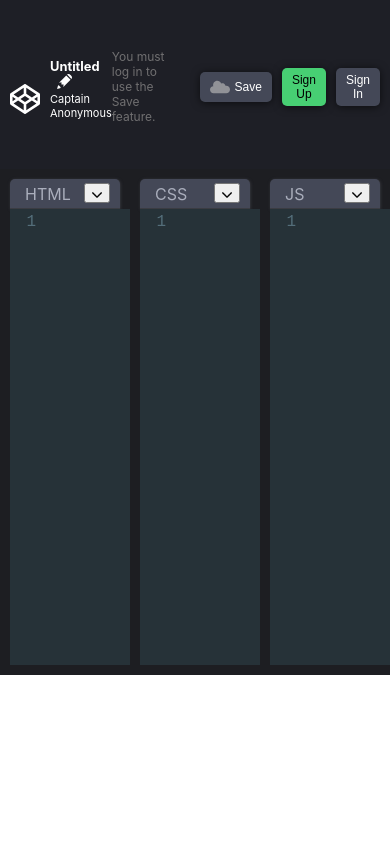
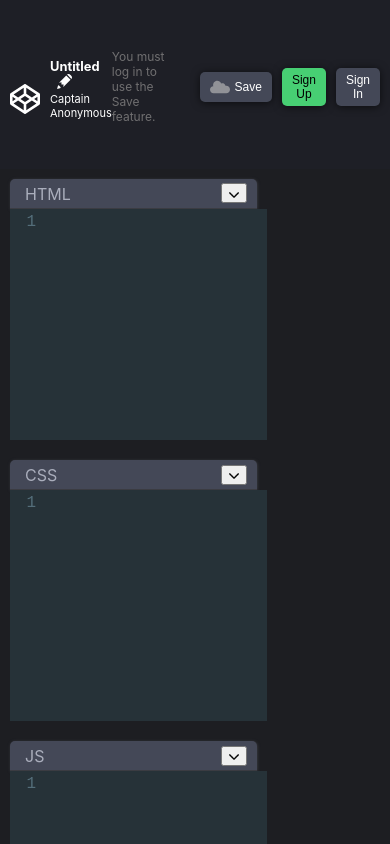
Before and after one commit to filipboshevski/codepen-clone, a React (Create React App) app: page / in a window 390 px wide. Shown: the top 844 px of the page. Built offline with nearby package versions, Linux system fonts and the light colour scheme; no server answers.

Commit message:
Responsive Design

```diff
--- a/src/components/LoginSignUp/Login.scss
+++ b/src/components/LoginSignUp/Login.scss
@@ -2,7 +2,7 @@
     position: absolute;
     top: 0;
     left: 0;
-    z-index: 10;
+    z-index: 100;
     width: 100%;
     height: 100%;
 
--- a/src/components/sourceDoc/SourceDoc.scss
+++ b/src/components/sourceDoc/SourceDoc.scss
@@ -4,4 +4,7 @@
 
 .srcDoc {
     height: 90vh;
+    @media screen and (max-width: 500px) {
+        height: 100vh;
+    }
 }
--- a/src/components/sourceDoc/TopPane.styles.js
+++ b/src/components/sourceDoc/TopPane.styles.js
@@ -10,7 +10,8 @@ export const TopPaneContainer = styled.div`
     justify-content: space-between;
 
     @media screen and (max-width: 500px) {
-        height: 60vh;
+        height: 100vh;
+        flex-direction: column;
     }
 `;
 
```
